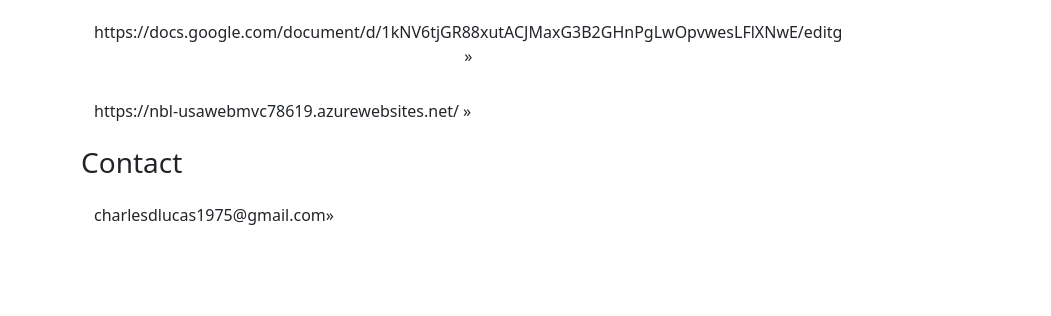
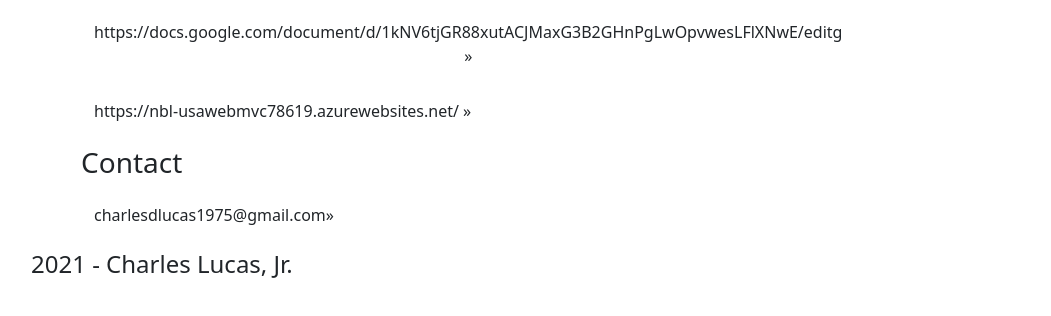
Before and after one commit to clucas1975/MyPortfolio, a plain HTML site: page index.html in a window 1280 px wide. Shown: the part 1744-2060 px from the top of the page, without its empty margins (33-1084 px from the left). Before the commit the page ends 2010 px from the top, so only its background shows below. Drawn offline with nearby package versions, Linux system fonts and the light colour scheme.

Commit message:
third commit

```diff
--- a/MyPortfolio.html
+++ b/index.html
@@ -180,3 +180,10 @@
   </section>
     <script src="https://cdn.jsdelivr.net/npm/bootstrap@5.0.2/dist/js/bootstrap.bundle.min.js" integrity="sha384-MrcW6ZMFYlzcLA8Nl+NtUVF0sA7MsXsP1UyJoMp4YLEuNSfAP+JcXn/tWtIaxVXM" crossorigin="anonymous"></script>
 </body>
+
+
+<!--------------------Copyright------------------------------>
+
+<h4>
+    <p> 2021 - Charles Lucas, Jr.</p>
+</h4>
```
Also changed, not shown: MyPortfolio.css (line endings or trailing spaces).
